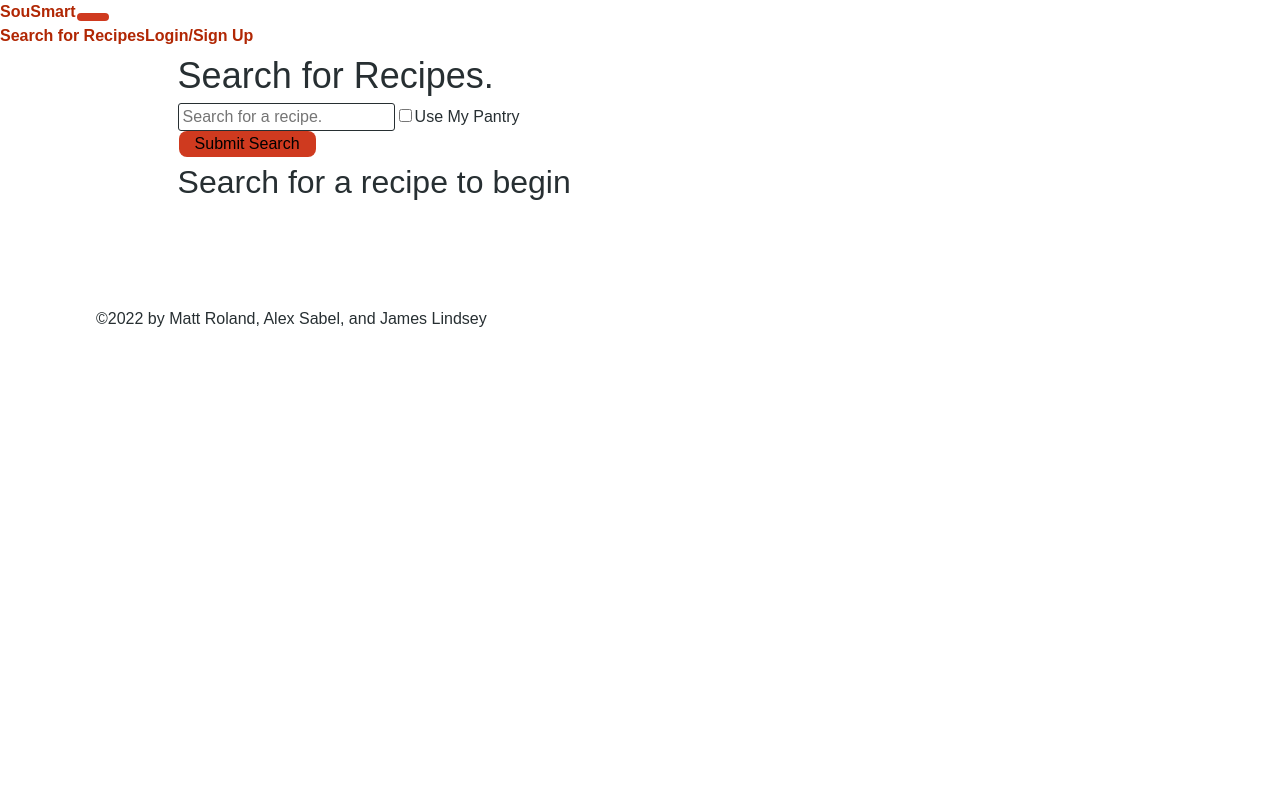
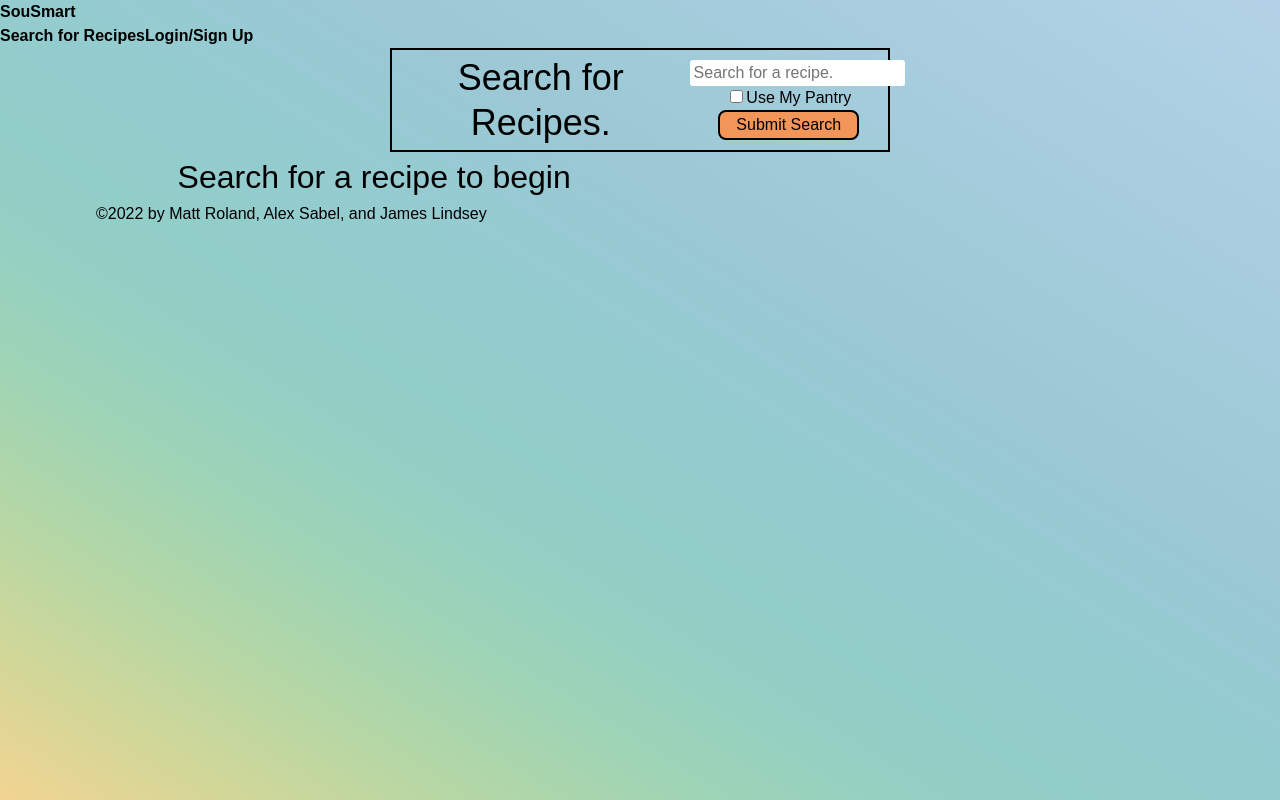
Before and after one commit to james182-dang/SouSmart, a React (Create React App) app in the folder client/: page / in a window 1280 px wide. Built offline with nearby package versions, Linux system fonts and the light colour scheme.

Commit message:
test styling, inline and const/object

```diff
--- a/client/src/App.css
+++ b/client/src/App.css
@@ -1,16 +1,13 @@
-/*.App {
-  text-align: center;
+/* background */
+body {
+  height: 100vh;
+  width: 100vw;
+  background-image: linear-gradient(to right top, #f2d492, #d2d798, #b5d7a5, #9fd4b5, #93cfc3, #92cdcb, #95cbd1, #9bc8d4, #a1cbd9, #a7cdde, #add0e3, #b4d2e7);
 }
 
-.App-logo {
-  height: 40vmin;
-  pointer-events: none;
-}
-
-@media (prefers-reduced-motion: no-preference) {
-  .App-logo {
-    animation: App-logo-spin infinite 20s linear;
-  }
+/* main app */
+.App {
+  text-align: center;
 }
 
 .App-header {
@@ -40,12 +37,12 @@
 */
 
 :root {
-  --primary: #361a3a;
-  --secondary: #cf3a1f;
+  --primary: #0fb46f;
+  --secondary: #1126e2;
   --tertiary: #B12704;
   --light: #fafafa;
   --dark: #272f32;
-  --error: rgb(1, 228, 96);
+  --error: rgb(228, 1, 1);
   --spacing-one: calc(1rem * 0.5);
   --spacing-two: calc(1rem);
 }
--- a/client/src/App.js
+++ b/client/src/App.js
@@ -7,6 +7,7 @@ import Footer from './components/Footer';
 import SearchRecipes from './pages/SearchRecipes';
 import IngredientsList from './pages/IngredientsList';
 import Navbar from './components/Navbar';
+import photo from '../src/secondarylogo.png'
 
 const httpLink = createHttpLink({
   uri: '/graphql'
@@ -41,7 +42,15 @@ function App() {
             </div>
           <Footer />
       </Router>
+
+      <div className = 'flex-row'
+        style={{
+          photo: `url(${photo})`,
+        }}>
+        </div>
     </ApolloProvider>
+
+
   );
 }
 
--- a/client/src/components/Footer/index.js
+++ b/client/src/components/Footer/index.js
@@ -1,22 +1,22 @@
 import React from 'react';
 
+const footerStyle = {
+
+        minHeight: 100,
+        paddingTop: 100,
+        display: 'flex',
+        margin: 'auto',
+
+}
 
 const Footer = () => {
     return (
         <footer className="w-100 mt-auto bg-secondary p-4"
 
-        style={{
-            minHeight: 100,
-            paddingTop: 100,
-            alignContent: 'center'
-        }}>
+>
             <div className="container">&copy;2022 by Matt Roland, Alex Sabel, and James Lindsey</div>
         </footer>
     );
 };
 
 export default Footer;
-
-//  min-height: 100%;
-// margin-bottom: -100px;
-// background: #ddd;
--- a/client/src/components/Header/index.js
+++ b/client/src/components/Header/index.js
@@ -12,6 +12,10 @@ const headerStyle = {
         backgroundImage: "url(" + { Background } + ")"
 
     }
+
+const h1Style = {
+    backgroundImage: 'url(' + { Background } + ')'
+}
 
 
 
--- a/client/src/components/LoginForm/index.js
+++ b/client/src/components/LoginForm/index.js
@@ -8,7 +8,8 @@ const loginStyle = {
     alignContent: 'center',
     justifyContent: 'center',
     paddingTop: 20,
-    marginTop: 20
+    marginTop: 20,
+    textAlign: 'center'
 }
 
 const LoginForm = (props) => {
--- a/client/src/index.css
+++ b/client/src/index.css
@@ -12,14 +12,14 @@ code {
     monospace;
 }
 
-.footer {
+ .Footer {
   text-align: center;
 }
 
-.Navbar {
+ .Navbar {
   text-align: center;
 }
 
-.Form {
+ .Form {
   text-align: center;
 }
--- a/client/src/pages/SearchRecipes.js
+++ b/client/src/pages/SearchRecipes.js
@@ -2,6 +2,32 @@ import React, { useState, useEffect } from 'react';
 import Auth from '../utils/auth';
 import { searchSpoonacular } from '../utils/API';
 import { Jumbotron, Container, Col, Form, Button, Card, CardColumns, ToggleButton } from 'react-bootstrap';
+import { findByLabelText } from '@testing-library/react';
+
+
+const recipeStyle = {
+        display: 'flex',
+        border: '2px solid black',
+        padding: '5px, 30px, 5px',
+        margin: 'auto',
+        maxWidth: '500px',
+        textAlign: 'center'
+
+    }
+
+const h1Style = {
+    display: "flex",
+    alignItems: 'center',
+    marginLeft: 'auto',
+    marginRight: 'auto',
+    maxWidth: ''
+}
+
+const btnStyle = {
+    border: '2px solid black',
+    backgroundColor: '#F29559'
+}
+
 
 const SearchRecipes = () => {
     const [searchedRecipes, setSearchedRecipes] = useState([]);
@@ -40,10 +66,17 @@ const SearchRecipes = () => {
         }
     };
 
+
+
+
     return (
         <>
+
+
+        <div>
           <Jumbotron fluid className='text-light bg-dark'>
-              <Container>
+              <Container style = {recipeStyle}>
+                  <div style = {h1Style} >
                   <h1>Search for Recipes.</h1>
                   <Form onSubmit={handleFormSubmit}>
                       <Form.Row>
@@ -75,15 +108,16 @@ const SearchRecipes = () => {
 
                           </Col>
                           <Col xs={12} md={4}>
-                              <Button type='submit' variant='success' size='lg'>
+                              <Button style = {btnStyle} type='submit' variant='success' size='lg'>
                                   Submit Search
                               </Button>
                           </Col>
                       </Form.Row>
                   </Form>
+                  </div>
               </Container>
           </Jumbotron>
-
+        </div>
           <Container>
               <h2>
                   {searchedRecipes.length
```
